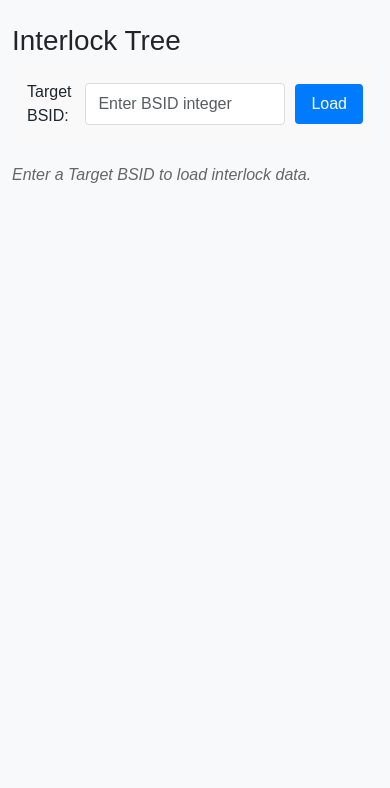
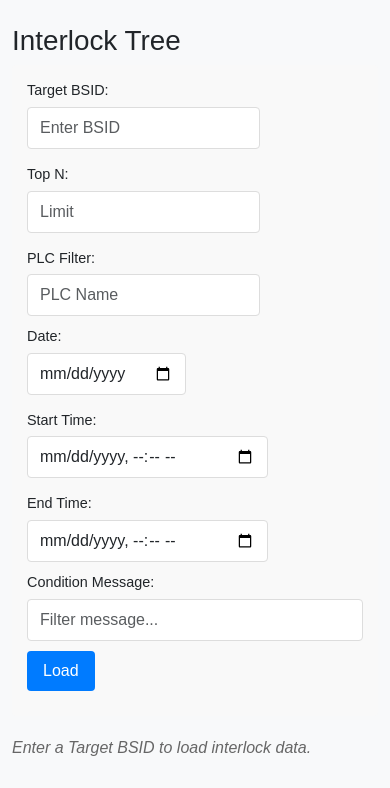
Before and after one commit to bucofski/First_Faults_GUI, a Flask app: page /plc/table-tree in a window 390 px wide. Shown: the part 56-844 px from the top of the page. Run offline with Flask 3, Linux system fonts and the light colour scheme.

Commit message:
Add advanced filtering options and enhance `table_tree` handling
- Update `table_tree.html` to include new form fields for filtering by date, time range, PLC name, and condition message.
- Extend `table_tree` route logic to handle additional query parameters and pass them to the interlock analysis service.
- Refactor CSS for improved form layout and responsiveness.
- Enhance user experience with flexible filtering and dynamic interlock data rendering.

```diff
--- a/presentations/plc.py
+++ b/presentations/plc.py
@@ -46,35 +46,86 @@ def diagrams():
                            pie_html=pie_html)
 
 
+# ... existing code ...
 @bp.route("/table-tree", methods=["GET", "POST"])
 def table_tree():
     if request.method == "POST":
         target_bsid_str = request.form.get("target_bsid", "").strip()
+        top_n_str = request.form.get("top_n", "").strip()
+        filter_date = request.form.get("filter_date", "").strip() or None
+        filter_timestamp_start = request.form.get("filter_timestamp_start", "").strip() or None
+        filter_timestamp_end = request.form.get("filter_timestamp_end", "").strip() or None
+        filter_condition_message = request.form.get("filter_condition_message", "").strip() or None
+        filter_plc = request.form.get("filter_plc", "").strip() or None
 
+        params = {}
         if target_bsid_str:
             try:
-                target_bsid = int(target_bsid_str)
-                return redirect(url_for("plc.table_tree", target_bsid=target_bsid))
+                params["target_bsid"] = int(target_bsid_str)
             except ValueError:
                 flash("Target BSID must be a valid integer.", "error")
                 return redirect(url_for("plc.table_tree"))
 
-        return redirect(url_for("plc.table_tree"))
+        if top_n_str:
+            try:
+                params["top_n"] = int(top_n_str)
+            except ValueError:
+                pass  # Ignore invalid top_n or handle as needed
 
-    # GET: read target_bsid from query parameter
+        if filter_date:
+            params["filter_date"] = filter_date
+        if filter_timestamp_start:
+            params["filter_timestamp_start"] = filter_timestamp_start
+        if filter_timestamp_end:
+            params["filter_timestamp_end"] = filter_timestamp_end
+        if filter_condition_message:
+            params["filter_condition_message"] = filter_condition_message
+        if filter_plc:
+            params["filter_plc"] = filter_plc
+
+        return redirect(url_for("plc.table_tree", **params))
+
+    # GET: read parameters
     target_bsid = request.args.get("target_bsid", type=int)
+    top_n = request.args.get("top_n", type=int)
+    filter_date = request.args.get("filter_date")
+    filter_timestamp_start = request.args.get("filter_timestamp_start")
+    filter_timestamp_end = request.args.get("filter_timestamp_end")
+    filter_condition_message = request.args.get("filter_condition_message")
+    filter_plc = request.args.get("filter_plc")
 
     items: List[InterlockNode] = []
     if target_bsid is not None:
-        items = service_interlock.analyze_interlock(target_bsid=target_bsid)
+        items = service_interlock.analyze_interlock(
+            target_bsid=target_bsid,
+            top_n=top_n,
+            filter_date=filter_date,
+            filter_timestamp_start=filter_timestamp_start,
+            filter_timestamp_end=filter_timestamp_end,
+            filter_condition_message=filter_condition_message,
+            filter_plc=filter_plc
+        )
 
     flashed = get_flashed_messages(with_categories=True)
     messages = [m for cat, m in flashed if cat in ("error", "success")]
 
-    return render_template("table_tree.html", title="Interlock Tree", items=items, target_bsid=target_bsid,
-                           messages=messages)
+    return render_template(
+        "table_tree.html",
+        title="Interlock Tree",
+        items=items,
+        messages=messages,
+        target_bsid=target_bsid,
+        top_n=top_n,
+        filter_date=filter_date,
+        filter_timestamp_start=filter_timestamp_start,
+        filter_timestamp_end=filter_timestamp_end,
+        filter_condition_message=filter_condition_message,
+        filter_plc=filter_plc
+    )
 
 
+# New form route
+# ... existing code ...
 
 # New form route
 @bp.route("/form", methods=["GET", "POST"])
--- a/presentations/templates/table_tree.html
+++ b/presentations/templates/table_tree.html
@@ -1,4 +1,3 @@
-
 {% extends "base.html" %}
 {% block content %}
 <h1>{{ title or "Interlock Tree" }}</h1>
@@ -8,14 +7,80 @@
 {% endfor %}
 
 <form method="POST" action="{{ url_for('plc.table_tree') }}" class="bsid-form" id="bsid-form">
+    <div class="form-row">
         <div class="form-group">
             <label for="target_bsid">Target BSID:</label>
             <input type="number"
                    id="target_bsid"
                    name="target_bsid"
                    value="{{ target_bsid or '' }}"
-               placeholder="Enter BSID integer"
+                   placeholder="Enter BSID"
                    class="form-control">
+        </div>
+        <div class="form-group">
+            <label for="top_n">Top N:</label>
+            <input type="number"
+                   id="top_n"
+                   name="top_n"
+                   value="{{ top_n or '' }}"
+                   placeholder="Limit"
+                   class="form-control">
+        </div>
+        <div class="form-group">
+            <label for="filter_plc">PLC Filter:</label>
+            <input type="text"
+                   id="filter_plc"
+                   name="filter_plc"
+                   value="{{ filter_plc or '' }}"
+                   placeholder="PLC Name"
+                   class="form-control">
+        </div>
+    </div>
+
+    <div class="form-row">
+        <div class="form-group">
+            <label for="filter_date">Date:</label>
+            <input type="date"
+                   id="filter_date"
+                   name="filter_date"
+                   value="{{ filter_date or '' }}"
+                   class="form-control">
+        </div>
+        <div class="form-group">
+            <label for="filter_timestamp_start">Start Time:</label>
+            <input type="datetime-local"
+                   id="filter_timestamp_start"
+                   name="filter_timestamp_start"
+                   value="{{ filter_timestamp_start or '' }}"
+                   class="form-control">
+        </div>
+        <div class="form-group">
+            <label for="filter_timestamp_end">End Time:</label>
+            <input type="datetime-local"
+                   id="filter_timestamp_end"
+                   name="filter_timestamp_end"
+                   value="{{ filter_timestamp_end or '' }}"
+                   class="form-control">
+        </div>
+    </div>
+
+    <div class="form-row">
+        <div class="form-group full-width">
+            <label for="filter_condition_message">Condition Message:</label>
+            <input type="text"
+                   id="filter_condition_message"
+                   name="filter_condition_message"
+                   value="{{ filter_condition_message or '' }}"
+                   placeholder="Filter message..."
+                   class="form-control"
+                   list="message_options">
+            <datalist id="message_options">
+                <!-- Options could be dynamically populated -->
+            </datalist>
+        </div>
+    </div>
+
+    <div class="form-row">
         <button type="submit" class="btn btn-primary" id="submit-btn">Load</button>
     </div>
 </form>
@@ -103,21 +168,39 @@
         border-radius: 4px;
     }
 
+    .bsid-form .form-row {
+        display: flex;
+        gap: 15px;
+        margin-bottom: 10px;
+        flex-wrap: wrap;
+    }
+
     .bsid-form .form-group {
         display: flex;
-        align-items: center;
-        gap: 10px;
+        flex-direction: column;
+        gap: 5px;
+    }
+
+    .bsid-form .form-group.full-width {
+        width: 100%;
+        flex: 1 1 100%;
     }
 
     .bsid-form label {
         font-weight: 500;
+        font-size: 0.9em;
     }
 
     .bsid-form input {
         padding: 8px 12px;
         border: 1px solid #ddd;
         border-radius: 4px;
-        width: 200px;
+        min-width: 150px;
+    }
+
+    .bsid-form .form-control {
+        width: 100%; /* Ensure input takes container width */
+        box-sizing: border-box;
     }
 
     .bsid-form button {
@@ -127,6 +210,7 @@
         border: none;
         border-radius: 4px;
         cursor: pointer;
+        align-self: flex-start;
     }
 
     .bsid-form button:hover {
```
Lines whose indentation alone changed are shown as unchanged.
